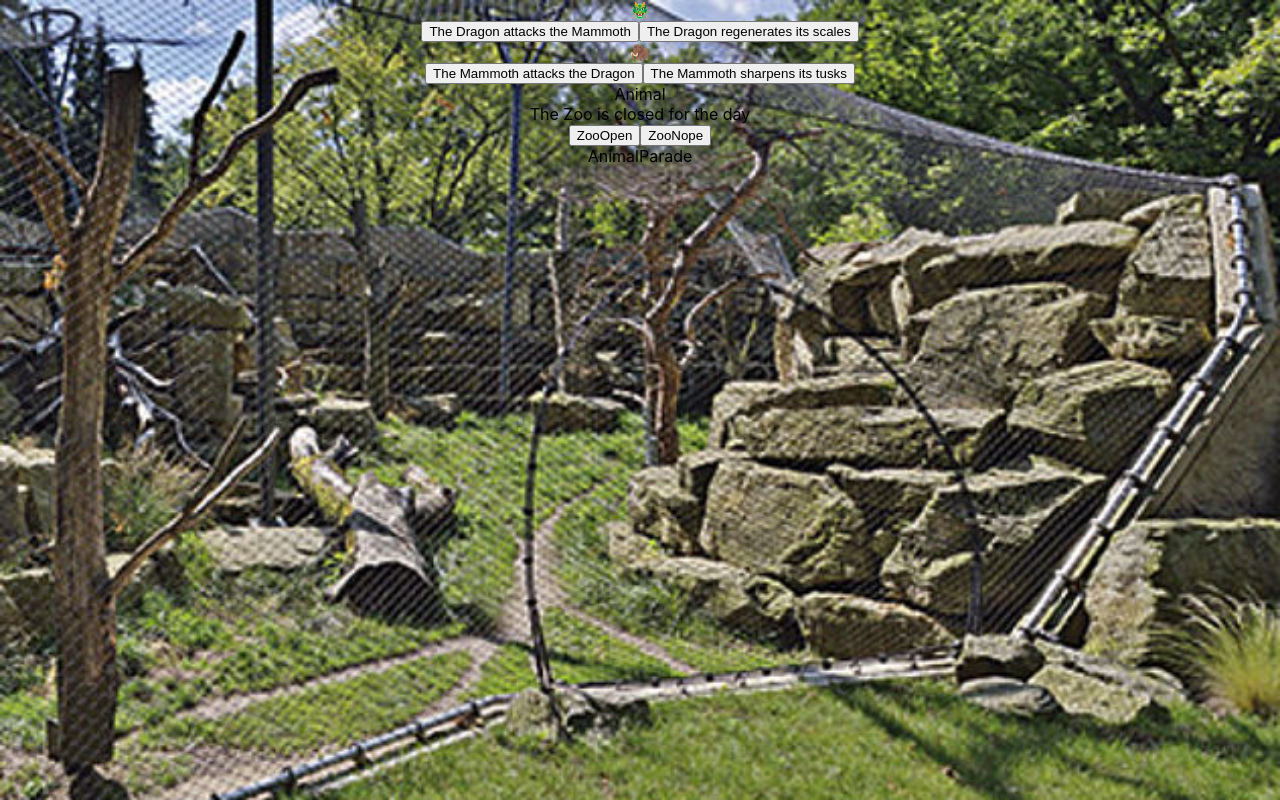
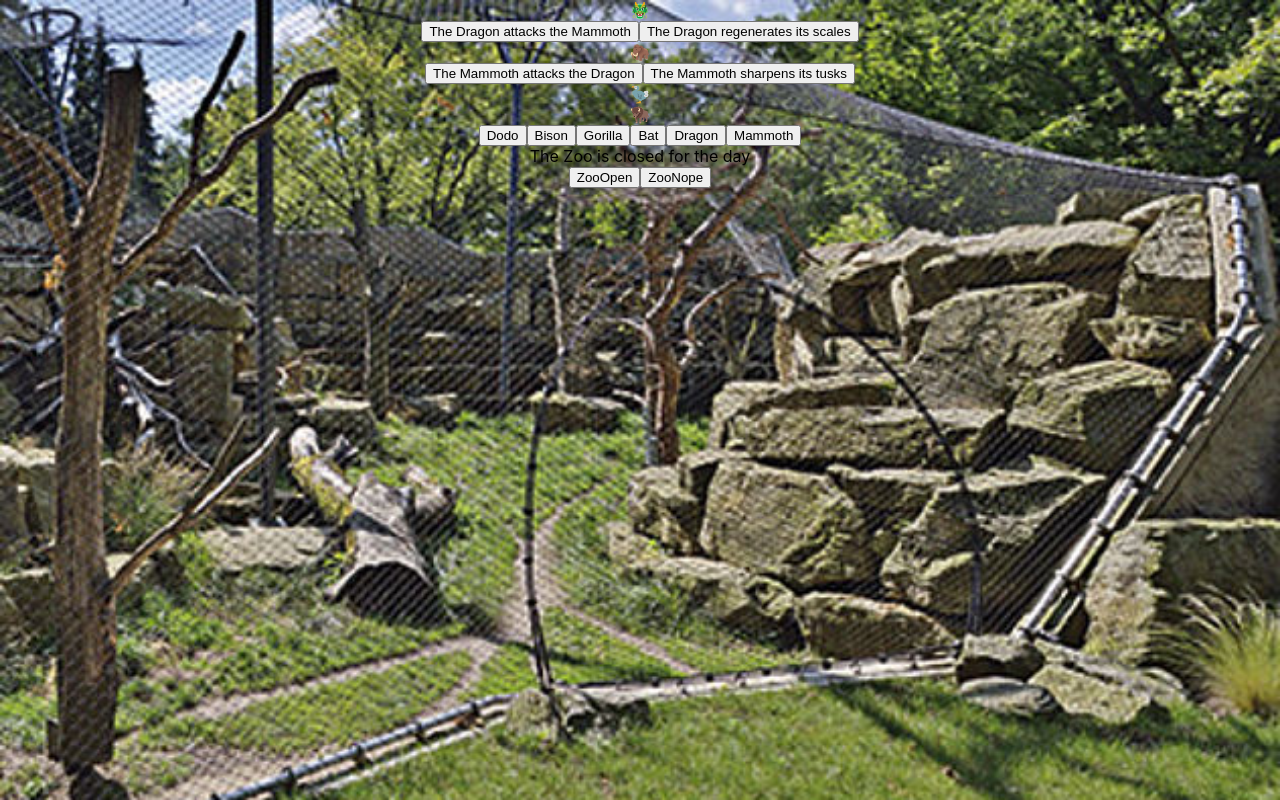
Before and after one commit to JeffreyAllison/REACTscratchzoo, a React (Create React App) app: page / in a window 1280 px wide. Built offline with nearby package versions, Linux system fonts and the light colour scheme.

Commit message:
added animal parade component in app.js and rendered animals in animalparade.js and assigned emojis in animal.js

```diff
--- a/src/Animal.js
+++ b/src/Animal.js
@@ -1,5 +1,14 @@
 import React from 'react';
 
-export default function Animal() {
-  return <div>Animal</div>;
+export default function Animal({ animals }) {
+  return (
+    <div className="animal">
+      {animals === 'dodo' && '🦤'}
+      {animals === 'bison' && '🦬'}
+      {animals === 'gorilla' && '🦍'}
+      {animals === 'bat' && '🦇'}
+      {animals === 'dragon' && '🐉'}
+      {animals === 'mammoth' && '🦣'}
+    </div>
+  );
 }
--- a/src/AnimalParade.js
+++ b/src/AnimalParade.js
@@ -1,5 +1,14 @@
 import React from 'react';
+import Animal from './Animal.js';
 
-export default function AnimalParade() {
-  return <div>AnimalParade</div>;
+export default function AnimalParade({ animals }) {
+  return (
+    <>
+      <div className="parade">
+        {animals.map((animal, index) => (
+          <Animal animals={animal} key={animal + index} />
+        ))}
+      </div>
+    </>
+  );
 }
--- a/src/App.js
+++ b/src/App.js
@@ -1,15 +1,13 @@
 import React, { useState } from 'react';
 import './App.css';
-//import AnimalFight from './AnimalFight.js';
 import ZooOpen from './ZooOpen.js';
 import AnimalParade from './AnimalParade.js';
-import Animal from './Animal.js';
 
 function App() {
   const [dragonPower, setDragonPower] = useState(1);
   const [mammothPower, setMammothPower] = useState(1);
-
   const ATTACK_MODIFIER = 0.8;
+  const [animal, setAnimal] = useState(['dodo', 'bison']);
 
   function handleDragonAttack() {
     setMammothPower(mammothPower - ATTACK_MODIFIER);
@@ -25,6 +23,36 @@ function App() {
 
   function handleMammothTusks() {
     setMammothPower(mammothPower + ATTACK_MODIFIER);
+  }
+
+  function handleAddDodo() {
+    animal.push('dodo');
+    setAnimal([...animal]);
+  }
+
+  function handleAddBison() {
+    animal.push('bison');
+    setAnimal([...animal]);
+  }
+
+  function handleAddGorilla() {
+    animal.push('gorilla');
+    setAnimal([...animal]);
+  }
+
+  function handleAddBat() {
+    animal.push('bat');
+    setAnimal([...animal]);
+  }
+
+  function handleAddDragon() {
+    animal.push('dragon');
+    setAnimal([...animal]);
+  }
+
+  function handleAddMammoth() {
+    animal.push('mammoth');
+    setAnimal([...animal]);
   }
 
   return (
@@ -45,9 +73,16 @@ function App() {
           <button onClick={handleMammothTusks}>The Mammoth sharpens its tusks</button>
         </div>
       </div>
-      <Animal />
+      <AnimalParade animals={animal} />
+      <div className="animal-buttons">
+        <button onClick={handleAddDodo}>Dodo</button>
+        <button onClick={handleAddBison}>Bison</button>
+        <button onClick={handleAddGorilla}>Gorilla</button>
+        <button onClick={handleAddBat}>Bat</button>
+        <button onClick={handleAddDragon}>Dragon</button>
+        <button onClick={handleAddMammoth}>Mammoth</button>
+      </div>
       <ZooOpen />
-      <AnimalParade />
     </div>
   );
 }
```
